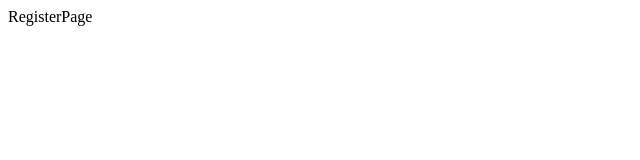
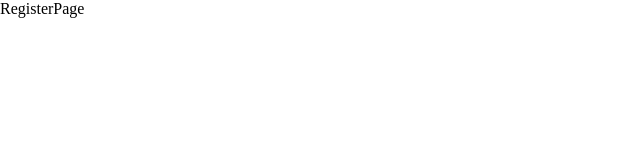
Before and after one commit to mesubasi/online-education-platform-frontend, a React (Vite) app: page /register in a window 1280 px wide. Shown: the top 160 px of the page, without its empty margins (0-640 px from the left). Built offline with nearby package versions, Linux system fonts and the light colour scheme.

Commit message:
index.css addede

```diff
--- /dev/null
+++ b/src/index.css
@@ -0,0 +1,4 @@
+body {
+  margin: 0;
+  padding: 0;
+}
--- a/src/main.jsx
+++ b/src/main.jsx
@@ -1,6 +1,7 @@
 import { StrictMode } from 'react'
 import { createRoot } from 'react-dom/client'
 import App from './App.jsx'
+import "./index.css"
 
 createRoot(document.getElementById('root')).render(
   <StrictMode>
```
